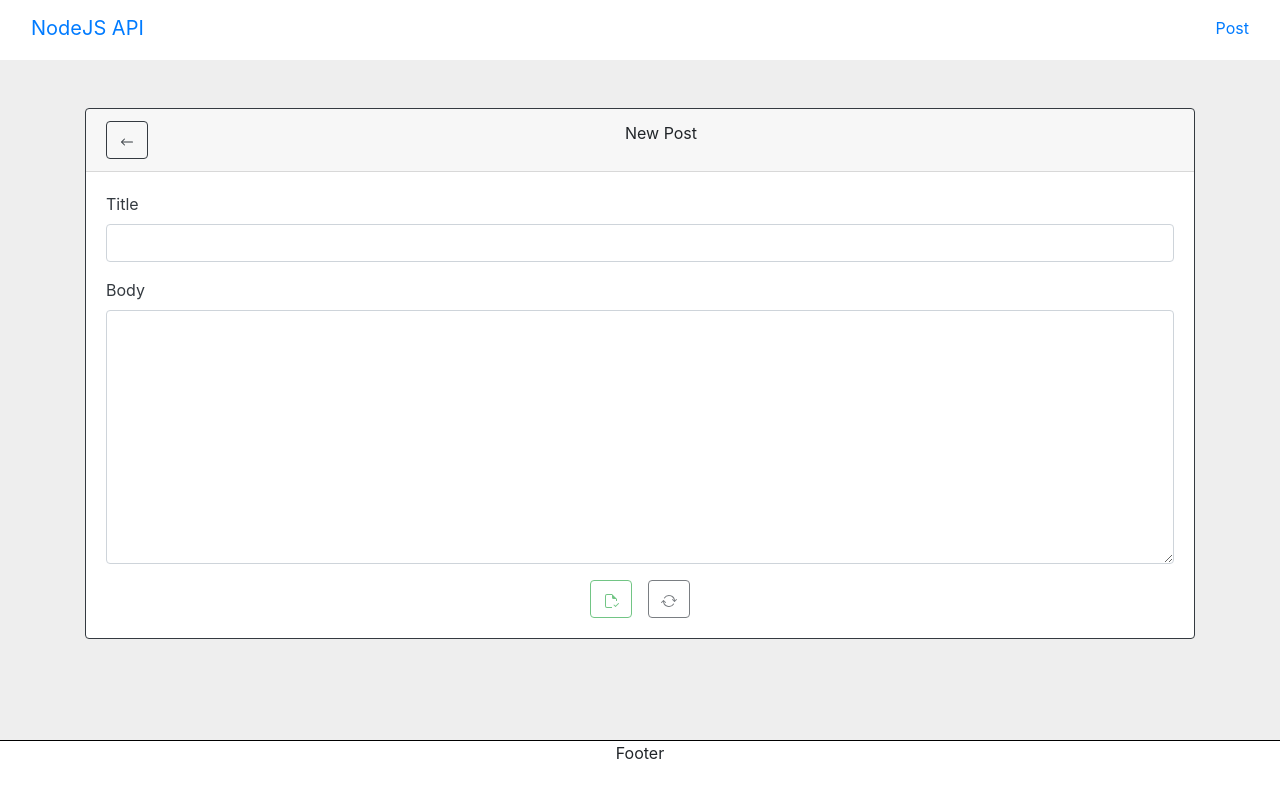
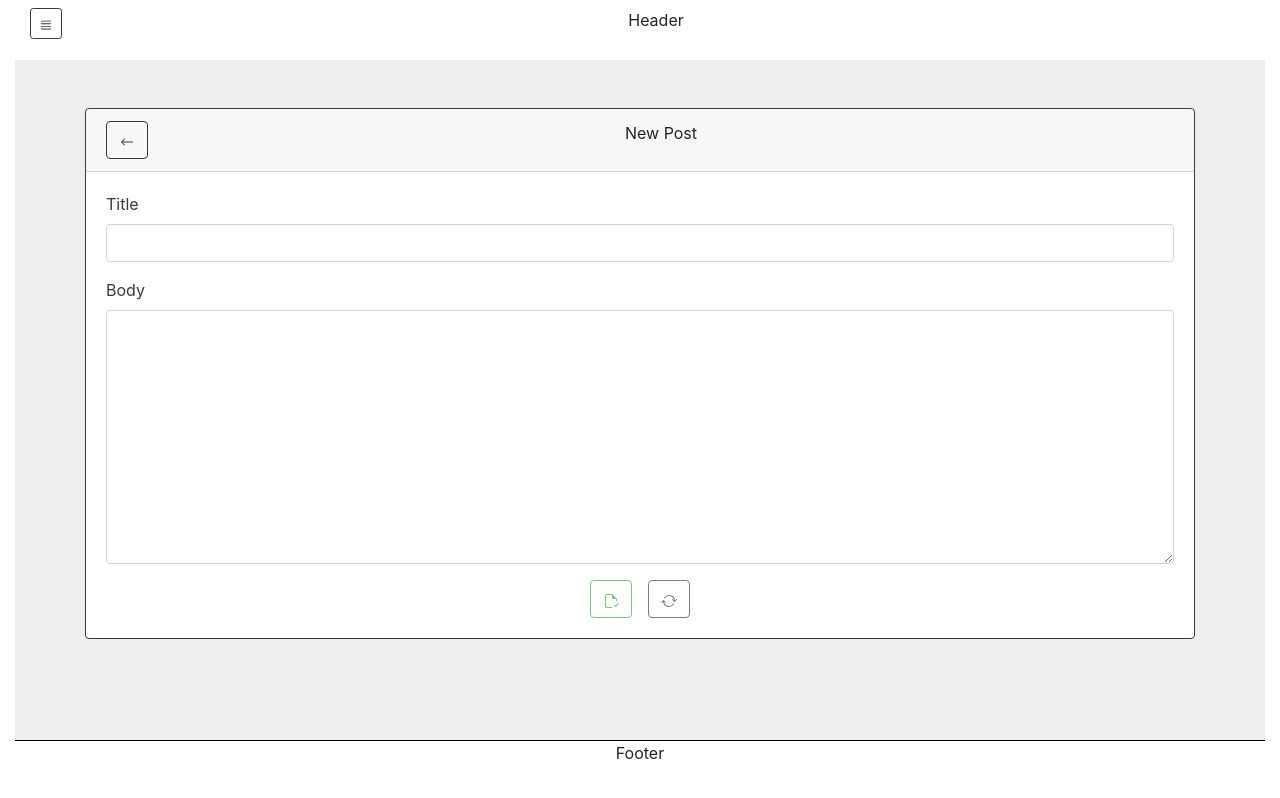
Before and after one commit to AlePericolo/node-react-crud, a React (Create React App) app in the folder frontend/: page /post/create in a window 1280 px wide. Built offline with nearby package versions, Linux system fonts and the light colour scheme.

Commit message:
sidebar menu

```diff
--- a/frontend/src/containers/layout.js
+++ b/frontend/src/containers/layout.js
@@ -1,17 +1,30 @@
-import React from "react";
+import React, { useState } from "react";
 
+import Sidebar from "../partials/sidebar";
 import Header from "../partials/header";
 import Footer from "../partials/footer";
 
-const layout = (props) => {
+const Layout = (props) => {
+
+    const [isMenuOpen, setMenuOpen] = useState(false)
+    const handleMenu = () => {
+        setMenuOpen(!isMenuOpen)
+    };
 
     return (
-        <>
-            <Header />
-            <main role="main">{props.children}</main>
-            <Footer />
-        </>
+        <div className="container-fluid">
+            <div className="row">
+                <div className={isMenuOpen ? 'col-2 pl-0' : ''}>
+                    <Sidebar isMenuOpen={isMenuOpen} handleMenu={handleMenu} />
+                </div>
+                <div className={isMenuOpen ? 'col-10' : 'col-12'}>
+                    <Header isMenuOpen={isMenuOpen} handleMenu={handleMenu} />
+                    <main role="main">{props.children}</main>
+                    <Footer />
+                </div>
+            </div>
+        </div>
     );
 };
 
-export default layout;
+export default Layout;
--- a/frontend/src/partials/footer.js
+++ b/frontend/src/partials/footer.js
@@ -1,6 +1,6 @@
 import React from "react";
 
-const footer = () => {
+const Footer = () => {
 
     return (
         <footer className="footer">
@@ -11,4 +11,4 @@ const footer = () => {
     );
 };
 
-export default footer;
+export default Footer;
--- a/frontend/src/partials/header.js
+++ b/frontend/src/partials/header.js
@@ -1,24 +1,20 @@
 import React from "react";
-import { NavLink } from "react-router-dom";
 
-const header = () => {
+import { BsJustify } from "react-icons/bs";
 
+const Header = (props) => {
     return (
         <header>
-            <nav className="navbar navbar-default">
-                <div className="container-fluid">
-                    <div className="navbar-header">
-                        <NavLink className="navbar-brand" to="/">NodeJS API</NavLink>
-                    </div>
-                    <ul className="nav navbar-nav">
-                        <li>
-                            <NavLink to="/post/">Post</NavLink>
-                        </li>
-                    </ul>
-                </div>
-            </nav>
+            <div className="container-fluid text-center py-2">
+                {!props.isMenuOpen &&
+                    <button className="btn btn-sm btn-outline-dark float-left" onClick={() => props.handleMenu()}>
+                        <BsJustify />
+                    </button>
+                }
+                Header
+            </div>
         </header>
     );
 };
 
-export default header;
+export default Header;
--- /dev/null
+++ b/frontend/src/partials/sidebar.js
@@ -0,0 +1,14 @@
+import React from "react";
+
+import { slide as Menu } from 'react-burger-menu'
+
+const Sidebar = (props) => {
+    return (
+        <Menu isOpen={props.isMenuOpen} onClose={() => props.handleMenu()}>
+            <a id="home" className="menu-item" href="/">Home</a>
+            <a id="post" className="menu-item" href="/post/">Post</a>
+        </Menu>
+    );
+};
+
+export default Sidebar;
```
